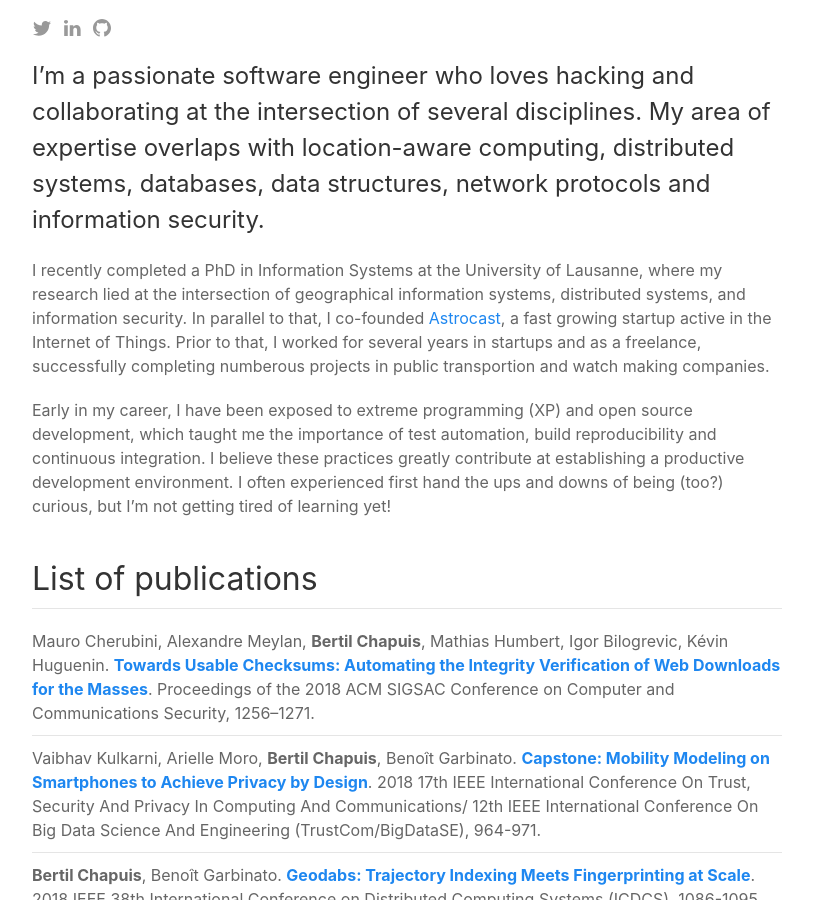
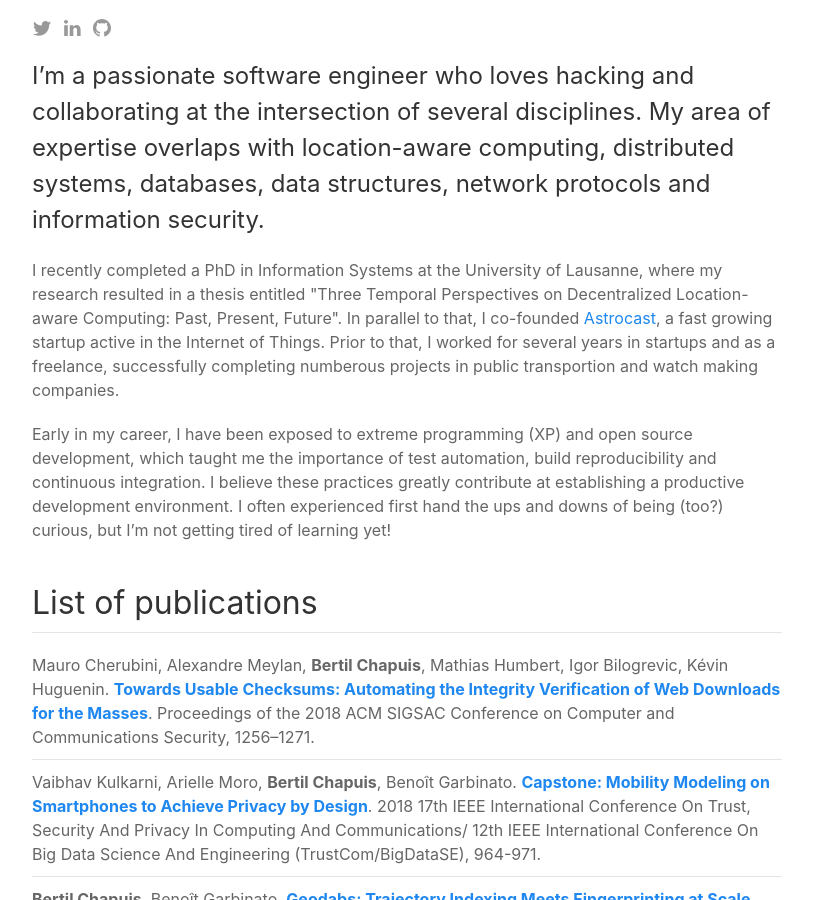
Before and after one commit to bchapuis/bchapuis.github.io, a Jekyll site: the page built from index.html, in a window 1280 px wide and 900 px high, scrolled down 362 px. Shown: the whole window, without its empty margins (233-1046 px from the left). Built offline with Jekyll 4.4.1, drawn with Linux system fonts in a browser that asks for light colours; nearby versions of some CDN libraries.

Commit message:
gitignore

```diff
--- a/index.html
+++ b/index.html
@@ -20,7 +20,7 @@ My area of expertise overlaps with location-aware computing, distributed systems
 </p>
 
 <p>
-I recently completed a PhD in Information Systems at the University of Lausanne, where my research lied at the intersection of geographical information systems, distributed systems, and information security.
+I recently completed a PhD in Information Systems at the University of Lausanne, where my research resulted in a thesis entitled "Three Temporal Perspectives on Decentralized Location-aware Computing: Past, Present, Future".
 In parallel to that, I co-founded <a href="https://www.astrocast.com/" alt="Astrocast SA">Astrocast</a>, a fast growing startup active in the Internet of Things.
 Prior to that, I worked for several years in startups and as a freelance, successfully completing numberous projects in public transportion and watch making companies.
 </p>
```
Also changed, not shown: 11 other files.
